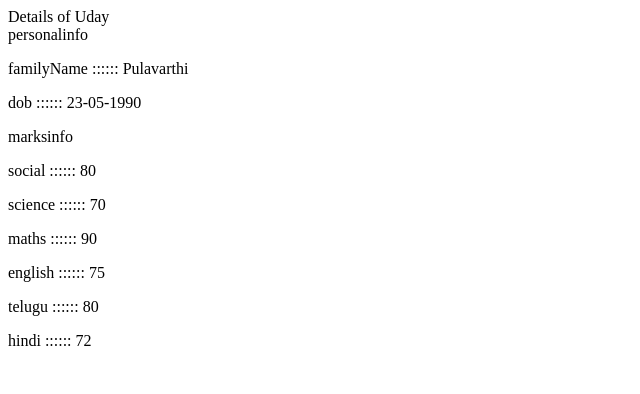
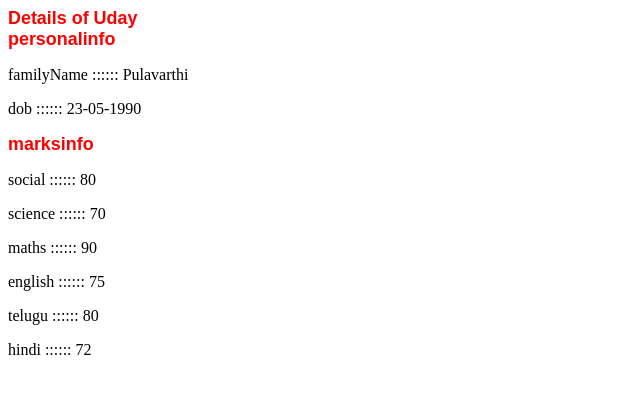
Before and after one commit to uday2305/ES6Learnings, a plain HTML site: page Promise/index.html in a window 1280 px wide. Shown: the whole page, without its empty margins (0-640 px from the left). Drawn offline with Linux system fonts and the light colour scheme.

Commit message:
tweek in styles

```diff
--- a/Promise/styles.css
+++ b/Promise/styles.css
@@ -1,3 +1,9 @@
+.content_container div{
+  color: #FF0000;
+  font-family: arial;
+  font-size: 1.12em;
+  font-weight: bold;
+}
 .progressing {
   width: 100%;
   height: 100%;
```
Also changed, not shown: Promise/index.html (+1 -1 lines).
